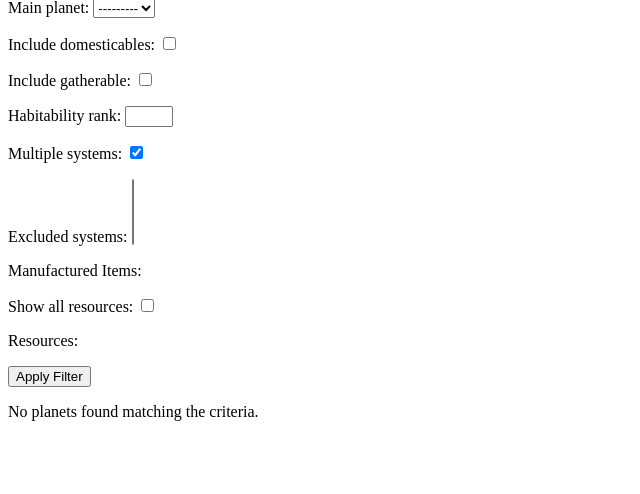
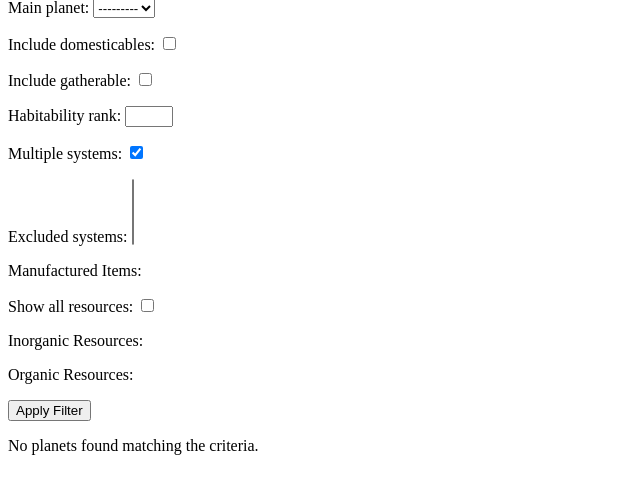
Before and after one commit to Adanessa/starfieldwebz, a Django app: page /planets/results/ in a window 1280 px wide. Shown: the part 81-575 px from the top of the page, without its empty margins (0-640 px from the left). Run offline with Django 5.2, Linux system fonts and the light colour scheme; data that the repository does not hold is empty.

Commit message:
added cool stuff and some comments.

```diff
--- a/planets/forms.py
+++ b/planets/forms.py
@@ -21,11 +21,19 @@ class PlanetSearchForm(forms.Form):
         super().__init__(*args, **kwargs)
 
         # Dynamically retrieve and map resource choices
-        unique_resources = get_unique_resources()
-        mapped_resources = [(map_chemical_symbols(resource), map_display_names(map_chemical_symbols(resource))) for resource in unique_resources]
+        resource_choices = get_unique_resources()
 
-        self.fields['resources'] = forms.MultipleChoiceField(
-            choices=mapped_resources,
+        # Seperate inorganic from organic.
+        self.fields['inorganic_resources'] = forms.MultipleChoiceField(
+            choices=[(r, map_display_names(r)) for r in resource_choices['inorganic_resources']],
             widget=forms.CheckboxSelectMultiple,
-            required=False
+            required=False,
+            label="Inorganic Resources"
         )
+        # Seperate organics from inorganic.
+        self.fields['organic_resources'] = forms.MultipleChoiceField(
+            choices=[(r, map_display_names(r)) for r in resource_choices['organic_resources']],
+            widget=forms.CheckboxSelectMultiple,
+            required=False,
+            label="Organic Resources"
+        )
--- a/planets/templates/planets/search_form.html
+++ b/planets/templates/planets/search_form.html
@@ -40,6 +40,12 @@
             {{ form.manufactured_items }}
         </div>
         <div>
+            <label for="{{ form.inorganic_resources.id_for_label }}">Inorganic Resources</label>
+        </div>
+        <div>
+            <label for="{{ form.organic_resources.id_for_label }}">Organic Resources</label>
+        </div>
+        <div>
             <label for="{{ form.show_all_resources.id_for_label }}">Show All Resources:</label>
             {{ form.show_all_resources }}
         </div>
--- a/planets/utils.py
+++ b/planets/utils.py
@@ -1,4 +1,6 @@
 from .models import Planets
+
+# Mapping of resource abbreviations to standardized names
 RESOURCE_MAPPING = {
     'Fe': 'Fe',
     'Iron': 'Fe',
@@ -106,6 +108,7 @@ RESOURCE_MAPPING = {
     'tantalum': 'Tantalum'
 }
 
+# Mapping to display full name of resources
 RESOURCE_DISPLAY_MAPPING = {
     'Ad': 'Aldumite(Ad)',
     'Ag': 'Silver(Ag)',
@@ -162,12 +165,40 @@ def map_chemical_symbols(resource):
 def map_display_names(resource):
     return RESOURCE_DISPLAY_MAPPING.get(resource, resource)
 
+# Function to retrive unoque resources from database and categorize them as inorganic or organic.
 def get_unique_resources():
     all_resources = Planets.objects.values_list('resources', flat=True)
-    resource_set = set()
+    inorganic_resources = []
+    organic_resources = []
+
+    # Identifiers for categorizing resources
+    inorganic_identifiers = {
+        'Ad','Ag', 'Al', 'Aq', 'Ar', 'Au', 'Be', 'Cl', 'Co', 'Cs', 'Ct',
+        'C6Hn', 'Cu', 'Dy', 'Eu', 'F', 'Fe', 'He-3', 'Hg', 'HnCn', 'H2O', 'Ie',
+        'IL', 'Ir', 'Li', 'Nd', 'Ne', 'Ni', 'Pb', 'Pd', 'Pt', 'Pu', 'R-COOH',
+        'Rc', 'Sb', 'SiH3Cl', 'Ta', 'Ti', 'Tsn', 'U', 'V', 'Vr', 'Vy', 'W', 'Xe',
+        'xF4', 'Yb'
+        }
+    organic_identifiers = {
+        'Adhesive', 'Aromatic', 'Cosmetic', 'Fiber'
+    }
+
     for resource_list in all_resources:
         if resource_list:
             resources = resource_list.split(',')
             for resource in resources:
-                resource_set.add(resource.strip())
-    return sorted(resource_set)
+                cleaned_resource = resource.strip()
+
+                # Check if the resource name matches any inorganic identifier
+                if any(identifier in cleaned_resource for identifier in inorganic_identifiers):
+                    inorganic_resources.append(cleaned_resource)
+                # Check if the resource name matches any organic identifier
+                elif any(identifier in cleaned_resource for identifier in organic_identifiers):
+                    organic_resources.append(cleaned_resource)
+                # Default to organic if not matched as organic
+                else:
+                    organic_resources.append(cleaned_resource)
+    return {
+        'inorganic_resources': sorted(set(inorganic_resources)),
+        'organic_resources': sorted(set(organic_resources))
+    }
```
Also changed, not shown: planets/views.py (+9 -4 lines).
